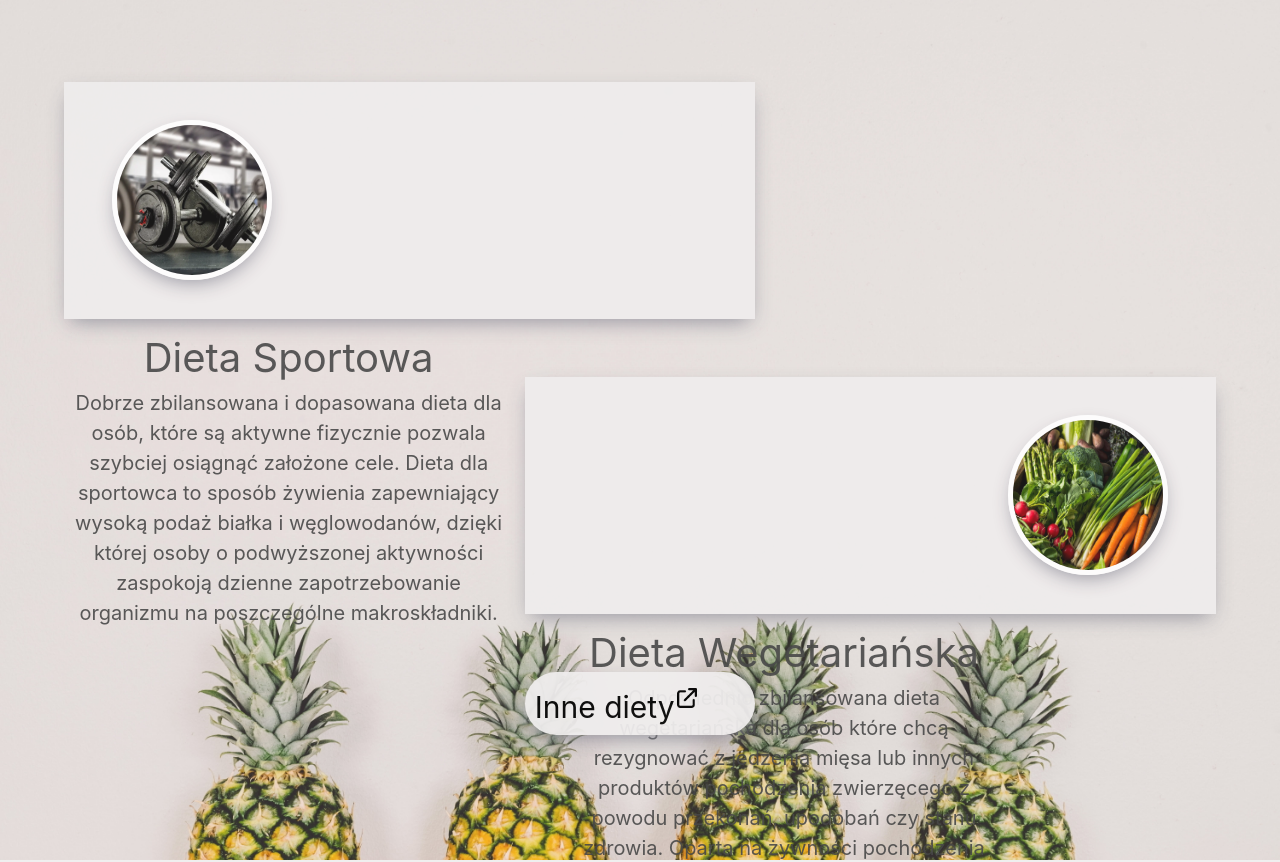
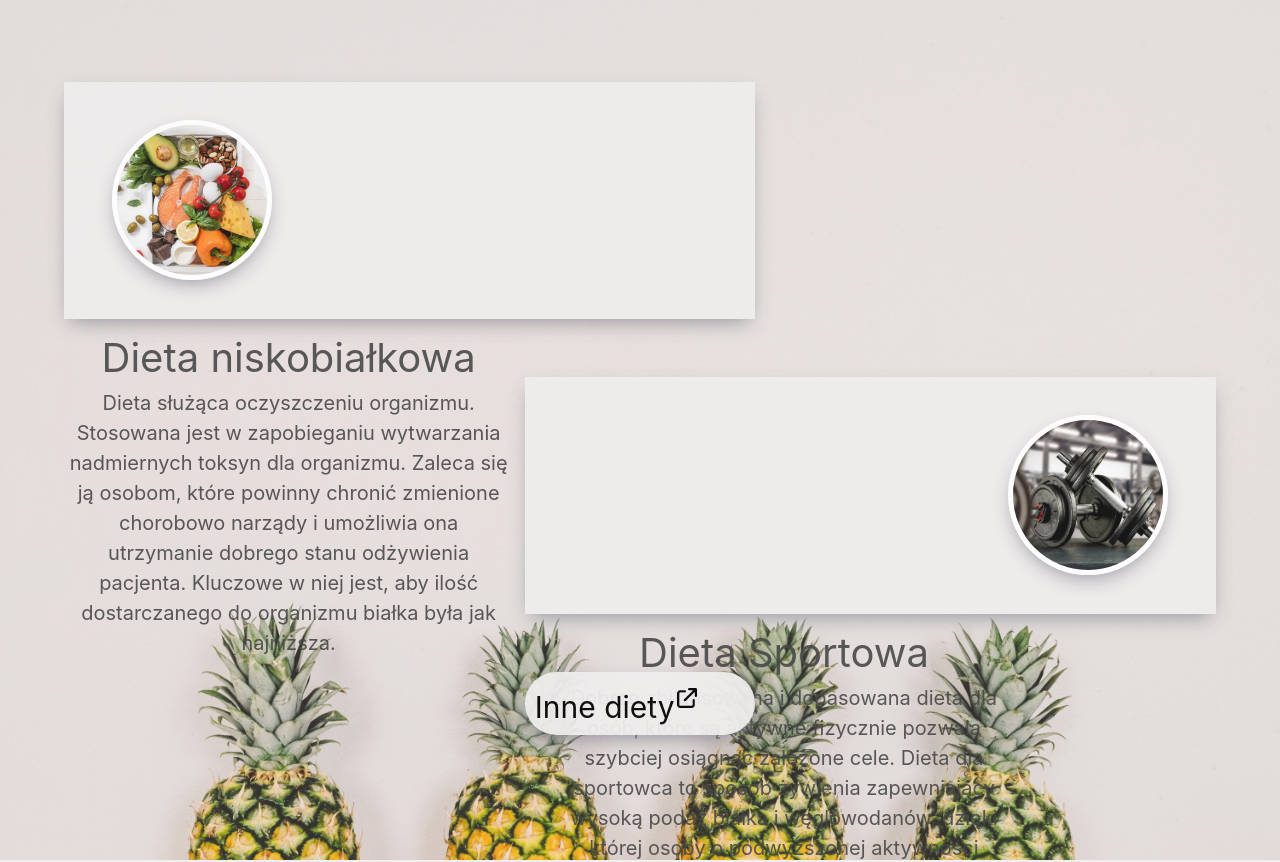
Before and after one commit to SebastianCieslik245787/Dietetyk_plus, a React (Vite) app: page / in a window 1280 px wide. Shown: the part 1000-1862 px from the top of the page. Built offline with nearby package versions, Linux system fonts and the light colour scheme.

Commit message:
Adding random diets to show from other diets data

```diff
--- a/src/pages/HomePage.jsx
+++ b/src/pages/HomePage.jsx
@@ -1,5 +1,4 @@
 import '../style/HomePage.css'
-
 import ourOfferBackGround from "../images/backgrounds/our_offer_background.webp"
 import typesOfDietBackGround from "../images/backgrounds/types_of_diet_background.jpg"
 import phoneIcon from "../images/icons/phone_number_icon.png"
@@ -38,6 +37,11 @@ function HomePage() {
         return () => clearInterval(interval);
     }, [actualSlide, slides.length]);
 
+    const indices = [...Array(otherDietsData.length).keys()];
+    indices.sort(() => Math.random() - 0.5);
+
+    const [first, second] = indices;
+
     return (<>
             <NavigationBar/>
             <div className="main-container">
@@ -61,11 +65,11 @@ function HomePage() {
                     <img src={`${typesOfDietBackGround}`} alt="Why Diet"/>
                     <div className="type-of-diets-content">
                         <DietType
-                            data={otherDietsData[0]}
+                            data={otherDietsData[first]}
                             direction={'left'}
                         />
                         <DietType
-                            data={otherDietsData[1]}
+                            data={otherDietsData[second]}
                             direction={'right'}
                         />
                         <div className="other-diets-button" onClick={handleOtherDietsClick}>
```
